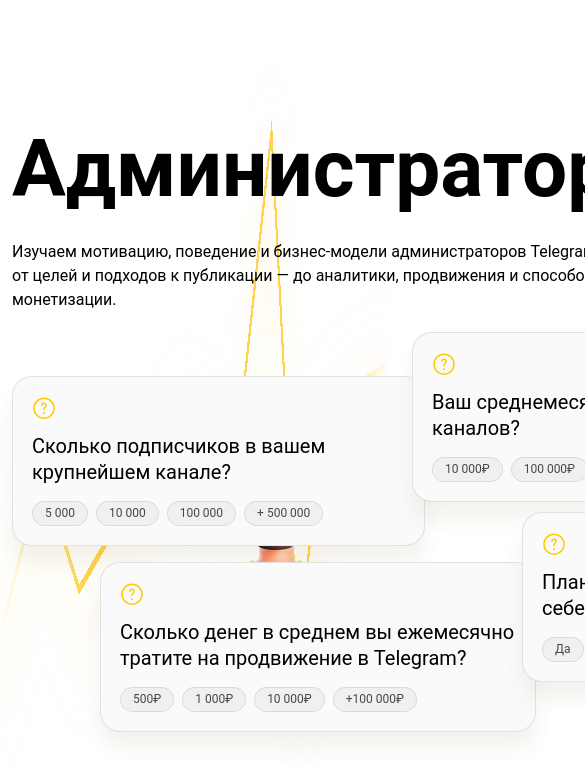
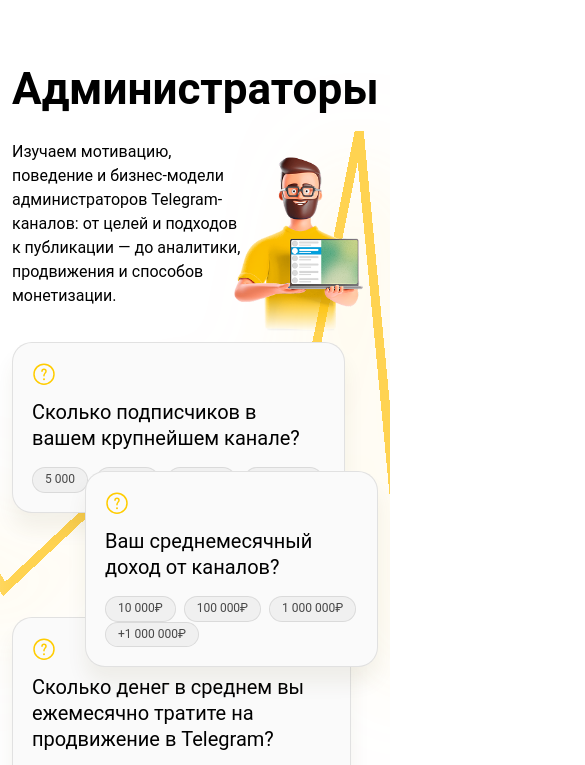
Before and after one commit to ki4rakaM/ki4rakaM.github.io, a plain HTML site: page admin/index.html in a window 390 px wide. Shown: the part 55-820 px from the top of the page, 585 px wide, since content can reach past the window. Drawn offline with Linux system fonts and the light colour scheme.

Commit message:
info header mobile

```diff
--- a/scss/pages/_info_base.scss
+++ b/scss/pages/_info_base.scss
@@ -1,15 +1,30 @@
+@use "../base/mixins";
+
 .info {
 	&.admin {
 		.header {
-			background-image: url("/images/svg/bg-admin.svg");
+			background-image: url("/images/svg/bg-admin-lg.svg");
 			background-size: 100% 737px;
 			background-position: 0px 110px;
+
+			@include mixins.mediaLaptop {
+				background-image: url("/images/svg/bg-admin-md.svg");
+				background-position: 0px 249px;
+			}
+			@include mixins.mediaMobile {
+				background-image: url("/images/svg/bg-admin-sm.svg");
+				background-position: 0px 115px;
+			}
 		}
 	}
 	.header {
 		padding-top: 100px;
 
 		background-repeat: no-repeat;
+
+		@include mixins.mediaLaptop {
+			padding-top: 80px;
+		}
 	}
 
 	.header-content {
@@ -18,6 +33,10 @@
 		row-gap: 80px;
 
 		padding-block: 80px;
+
+		@include mixins.mediaMobile {
+			padding-block: 40px;
+		}
 	}
 
 	.header-body {
@@ -33,6 +52,20 @@
 			bottom: 0px;
 
 			mask-image: linear-gradient(black 80%, transparent);
+
+			@include mixins.mediaLaptop {
+				bottom: unset;
+				top: 0px;
+			}
+			@include mixins.mediaMobile {
+				top: 92px;
+				right: 15px;
+				width: 129px;
+			}
+		}
+
+		@include mixins.mediaMobile {
+			row-gap: 34px;
 		}
 	}
 
@@ -50,6 +83,17 @@
 		}
 		> h2 {
 			line-height: 1.5;
+
+		}
+
+		@include mixins.mediaMobile {
+			width: unset;
+			> h1 {
+				font-size: 44px;
+			}
+			> h2 {
+				width: 230px;
+			}
 		}
 	}
 
@@ -57,6 +101,10 @@
 		position: relative;
 		width: 901px;
 		height: 400px;
+		@include mixins.mediaMobile {
+			width: unset;
+			height: 615px;
+		}
 	}
 
 	.header-body-question {
@@ -97,6 +145,33 @@
 			right: 0px;
 			width: 391px;
 		}
+
+		@include mixins.mediaMobile {
+			&.tl {
+				left: 0px;
+				top: 0px;
+				width: 333px;
+			}
+			&.tr {
+				z-index: 1;
+
+				top: 129px;
+				right: 0px;
+				width: 293px;
+			}
+			&.bl {
+				bottom: 144px;
+				left: 0px;
+				width: 339px;
+			}
+			&.br {
+				z-index: 2;
+
+				bottom: 0px;
+				right: 0px;
+				width: 342px;
+			}
+		}
 	}
 
 	.header-body-question-top {
@@ -112,6 +187,7 @@
 	.header-body-question-options {
 		display: flex;
 		column-gap: 8px;
+		flex-wrap: wrap;
 	}
 
 	.header-body-question-option {
```
Also changed, not shown: css/info.css, images/svg/bg-admin-lg.svg (renamed from images/svg/bg-admin.svg), images/svg/bg-admin-md.svg (added), images/svg/bg-admin-sm.svg (added).
